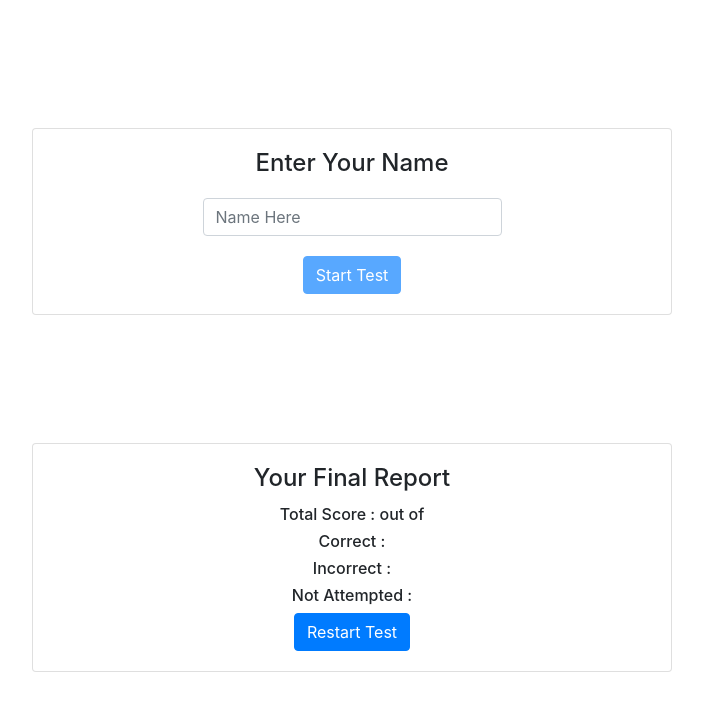
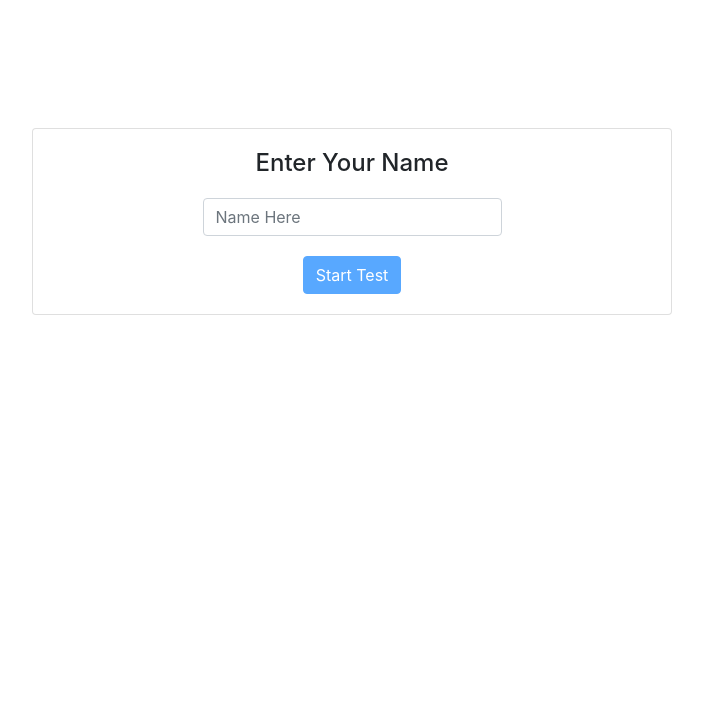
Before and after one commit to gash48/timedMathsExercise, a plain HTML site: page index.html in a window 1280 px wide. Shown: the whole page, without its empty margins (288-991 px from the left). Drawn offline with nearby package versions, Linux system fonts and the light colour scheme.

Commit message:
unityQuizCreation

```diff
--- a/index.html
+++ b/index.html
@@ -76,7 +76,7 @@
     </div>
 
     <!-- Final Report -->
-    <div class="card" id="report">
+    <div class="card" id="report" style="display:none">
         <div class="card-body">
             <h4 class="card-title">Your Final Report</h4>
             <h6>Total Score : <span id="score"></span> out of <span id="totalScore"></span></h6>
```
